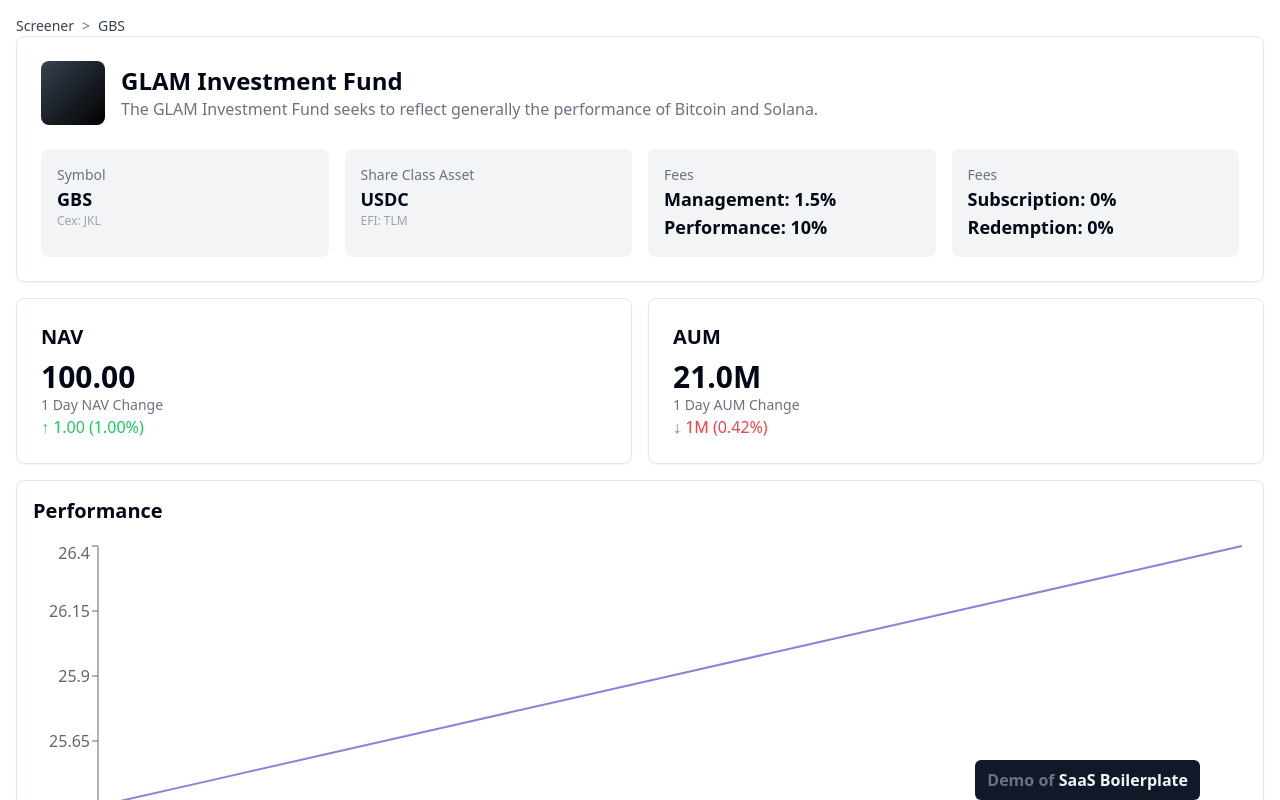
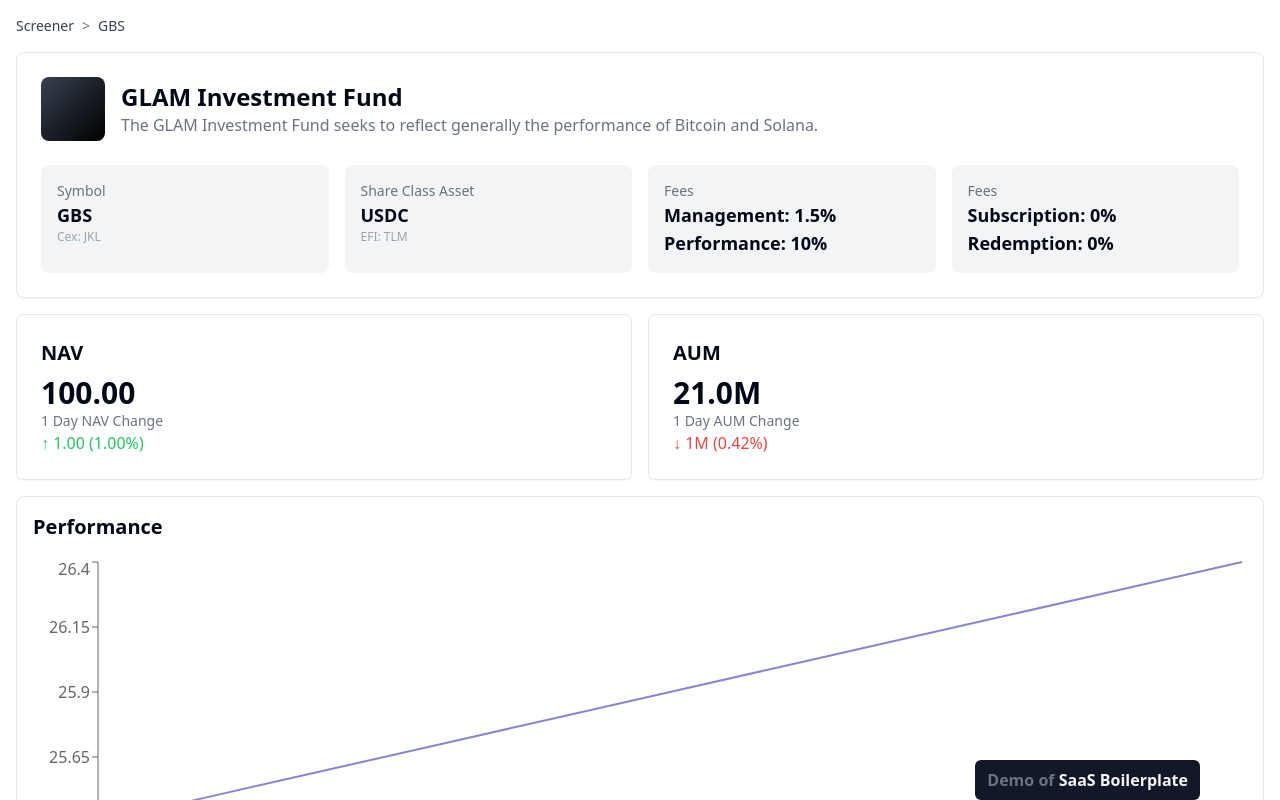
Before and after one commit to dhiazfathra/frontend-starter, a Next.js app: page /en in a window 1280 px wide. Shown: the top 800 px of the page. Built offline with nearby package versions, Linux system fonts and the light colour scheme.

Commit message:
refactor: add padding to the breadcrumbs

```diff
--- a/src/app/[locale]/page.tsx
+++ b/src/app/[locale]/page.tsx
@@ -3,7 +3,9 @@ import { FundDetails } from '@/templates/FundDetails';
 const GBSPage: React.FC = () => {
   return (
     <div className="container mx-auto p-4">
-      <div className="breadcrumbs text-sm">
+      <div className="breadcrumbs pb-4 text-sm">
+        {' '}
+        {/* Added pb-4 for padding bottom */}
         <ul className="flex items-center space-x-2">
           <li>
             <a href="#" className="text-gray-700 hover:text-blue-500">
```
